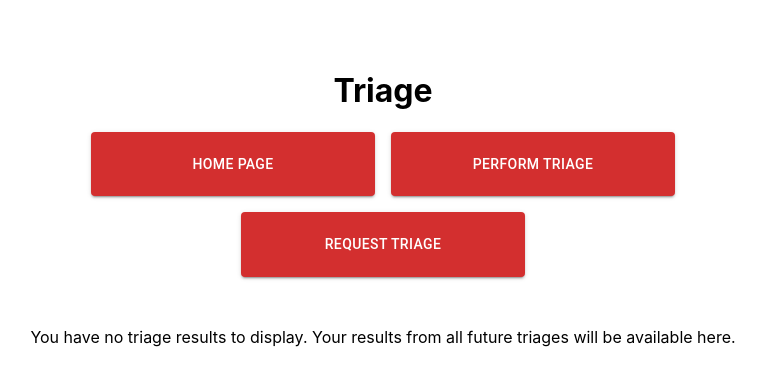
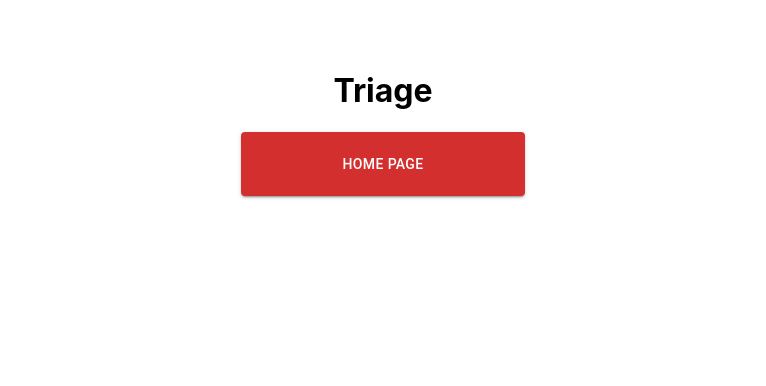
Before and after one commit to SENG-350-2024-fall/Team-8, a React (Create React App) app in the folder mister-ed/: page /triage in a window 1280 px wide. Shown: the top 386 px of the page, without its empty margins (257-1023 px from the left). Built offline with nearby package versions, Linux system fonts and the light colour scheme.

Commit message:
feat: customize triage page view based on user role

```diff
--- a/mister-ed/src/pages/homepage/triage/Triage.js
+++ b/mister-ed/src/pages/homepage/triage/Triage.js
@@ -22,7 +22,10 @@ function Triage() {
       try {
         const parsedUser = JSON.parse(userData);
         setUser(parsedUser);
+        // Fetch triage records for patients
+        if (parsedUser.role === "Patient") {
           fetchTriageRecords(parsedUser.id); // Use parsedUser.id directly to avoid relying on delayed state update and prevent race condition
+        }
       } catch (error) {
         logger.error(`Error parsing user data in Triage Page`, error);
       }
@@ -114,6 +117,7 @@ function Triage() {
               Home Page
             </Button>
           </Grid>
+          {user && user.role === "Nurse" && (
             <Grid item xs={6}>
               <Button
                 variant="contained"
@@ -125,6 +129,8 @@ function Triage() {
                 Perform Triage
               </Button>
             </Grid>
+          )}
+          {user && user.role === "Patient" && (
             <Grid item xs={6}>
               <Button
                 variant="contained"
@@ -136,10 +142,13 @@ function Triage() {
                 Request Triage
               </Button>
             </Grid>
+          )}
         </Grid>
       </div>
 
       {/* Message */}
+      {user && user.role === "Patient" && (
+        <>
           {triageRecords.length > 0 ? (
             showInitialMessage && (
               <div style={{ textAlign: 'center', margin: '0 auto', marginTop: '50px'}}>
@@ -194,6 +203,8 @@ function Triage() {
               </FormControl>
             )}
           </div>
+        </>
+      )}
     </div>
   );
 }
```
Lines whose indentation alone changed are shown as unchanged.
